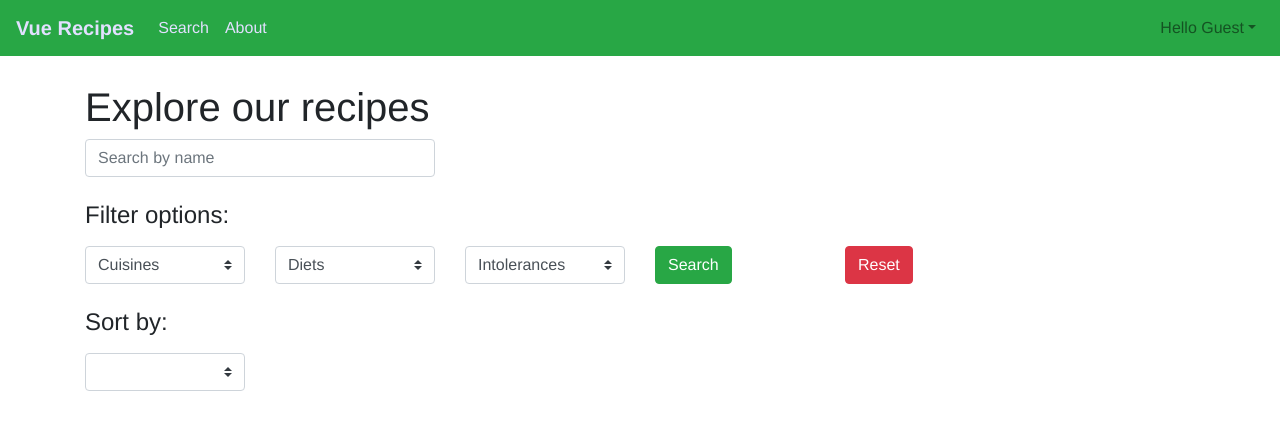
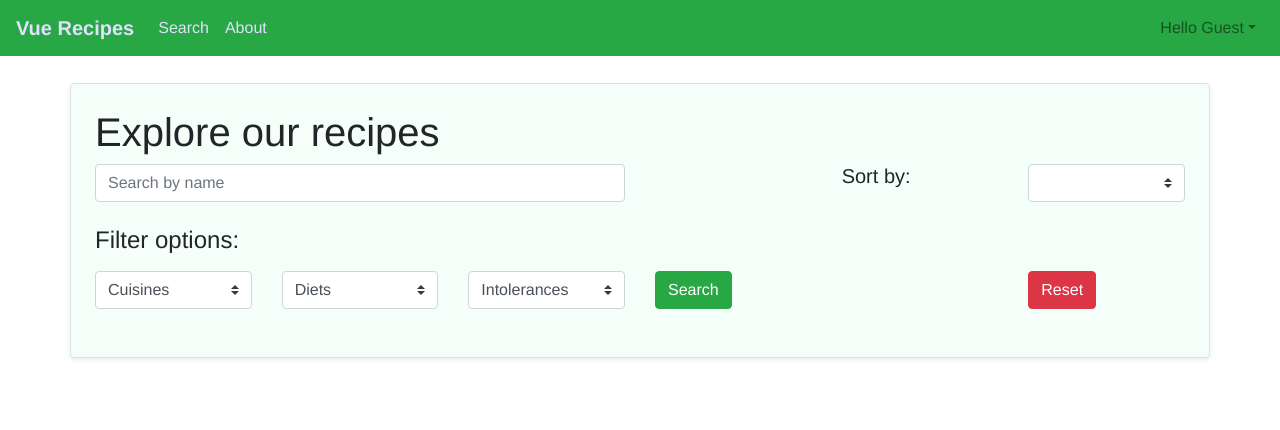
Before and after one commit to WED-2023/assignment2-1-322112848_208574475_311451058, a Vue app: page /#/search in a window 1280 px wide. Shown: the top 430 px of the page. Built offline with nearby package versions, Linux system fonts and the light colour scheme.

Commit message:
container design

```diff
--- a/src/App.vue
+++ b/src/App.vue
@@ -44,8 +44,8 @@ export default {
 }
 .container {
     max-width: 800px;
-    margin: 0 auto;
-    margin-top: 5%;
+    margin: 5% auto;
+    background-color: #f5fff9;
   }
 html,body{
   height: 100%;
@@ -54,4 +54,10 @@ html,body{
   margin: 0;
   padding: 0;
 }
+.wrapper {
+      display: flex;
+      flex-direction: column;
+      margin: 5%;
+      background-color: #f5fff9;
+    }
 </style>
--- a/src/pages/AboutPage.vue
+++ b/src/pages/AboutPage.vue
@@ -1,5 +1,5 @@
 <template>
-    <div class="container mt-5">
+  <div class="wrapper border rounded shadow-sm h-md-250 p-4">
       <h1>About Us</h1>
       <p>
         Welcome to our recipe site! This project was constructed by three students with a passion for cooking and web development.
--- a/src/pages/AddRecipeModal.vue
+++ b/src/pages/AddRecipeModal.vue
@@ -1,5 +1,5 @@
 <template>
-  <div class="container">
+  <div class="container mt-5 border rounded shadow-sm p-4">
     <h1 class="title">Add Recipe</h1>
     <form @submit.prevent="submitRecipe">
       <div class="form-group">
--- a/src/pages/FamilyRecipesPage.vue
+++ b/src/pages/FamilyRecipesPage.vue
@@ -1,5 +1,5 @@
 <template>
-  <div>
+  <div class="container mt-5 border rounded shadow-sm p-4">
     <h1>Family Recipes</h1>
     <div class="recipe-list">
       <b-card
--- a/src/pages/FavoritesPage.vue
+++ b/src/pages/FavoritesPage.vue
@@ -1,5 +1,5 @@
 <template>
-  <div>
+  <div class="container mt-5 border rounded shadow-sm p-4">
     <h1>My Favorites</h1>
     <RecipePreviewList title="My Favorites" :recipes="favoriteRecipes" />
   </div>
--- a/src/pages/LoginPage.vue
+++ b/src/pages/LoginPage.vue
@@ -1,5 +1,5 @@
 <template>
-  <div class="container">
+  <div class="container mt-5 border rounded shadow-sm p-4">
     <LoginBox title="Please sign in"></LoginBox>
   </div>
 </template>
--- a/src/pages/MainPage.vue
+++ b/src/pages/MainPage.vue
@@ -102,11 +102,5 @@ export default {
       padding: 0.75rem 1.5rem;
       font-size: 1.25rem;
     }
-    .wrapper {
-      display: flex;
-      flex-direction: column;
-      margin: 5%;
-      background-color: #f5fff9;
-    }
 
 </style>
--- a/src/pages/MyRecipePage.vue
+++ b/src/pages/MyRecipePage.vue
@@ -1,5 +1,5 @@
 <template>
-  <div>
+  <div class="container mt-5 border rounded shadow-sm p-4">
     <h1>My Recipes</h1>
     <AddRecipeModal @addRecipe="handleAddRecipe" />
     <RecipePreviewList title="My Recipes" :recipes="recipes" />
--- a/src/pages/NotFoundPage.vue
+++ b/src/pages/NotFoundPage.vue
@@ -1,5 +1,5 @@
 <template>
-  <div class="container">
+  <div class="container mt-5 border rounded shadow-sm p-4">
     <h1>Four Oh Four you didn't</h1>
     <router-link to="/" exact>ET Go Home</router-link>
   </div>
--- a/src/pages/RegisterPage.vue
+++ b/src/pages/RegisterPage.vue
@@ -1,5 +1,5 @@
 <template>
-  <div class="container">
+  <div class="wrapper border rounded shadow-sm h-md-250">
     <h1 class="title">Register</h1>
     <b-form @submit.prevent="onRegister" @reset.prevent="onReset">
       <b-form-group
--- a/src/pages/SearchPage.vue
+++ b/src/pages/SearchPage.vue
@@ -1,9 +1,16 @@
 <template>
-  <form class="container mt-5" >
+  <form class="container mt-5 border rounded shadow-sm p-4" >
     <h1 class="title">Explore our recipes</h1>
     <div class="row mb-4">
-      <div class="col-md-4">
+      <div class="col-md-6">
         <b-form-input v-model="query.searchQuery" placeholder="Search by name"></b-form-input>
+      </div>
+      <div class="col-md-2"></div>
+      <div class="col-sm-2">
+        <h5>Sort by:</h5>
+      </div>
+      <div class="col-md-2">
+        <b-form-select v-model="sortBy" :options="sortOptions"></b-form-select>
       </div>
     </div>
     <div class="row mb-2">
@@ -24,18 +31,9 @@
       <div class="col-sm-2">
         <b-button variant="success" @click="searchRecipes">Search</b-button>
       </div>
-        <div class="col-sm-2">
+      <div class="col-sm-2"></div>
+      <div class="col-sm-2">
         <b-button type="reset" variant="danger" placeholder="Popularity" @click="onReset">Reset</b-button>
-      </div>
-    </div>
-    <div class="row mb-2">
-      <div class="col-md-2">
-        <h4>Sort by:</h4>
-      </div>
-    </div>
-    <div class="row mb-2">
-      <div class="col-md-2">
-        <b-form-select v-model="sortBy" :options="sortOptions"></b-form-select>
       </div>
     </div>
     <div class="row">
```
